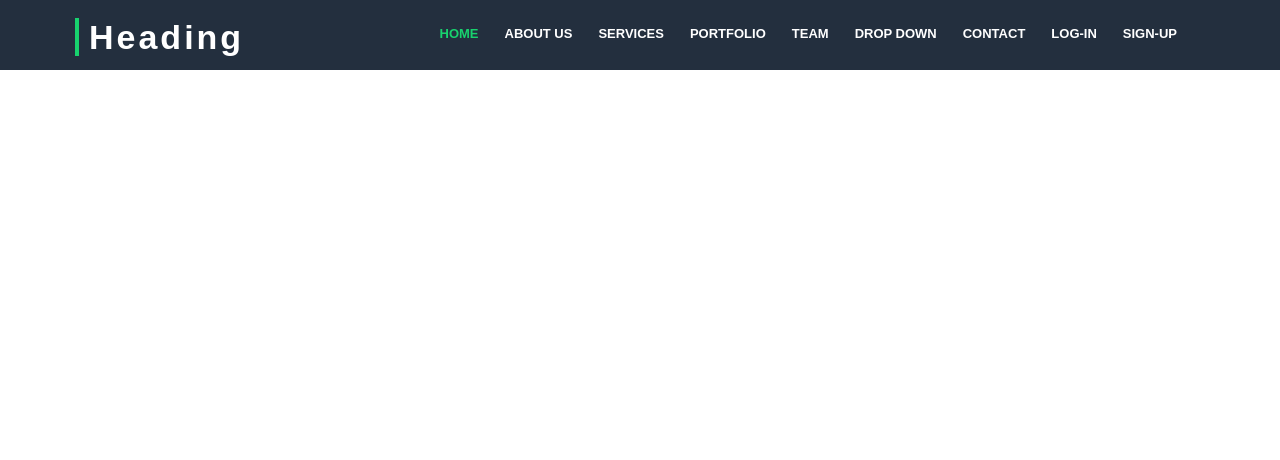
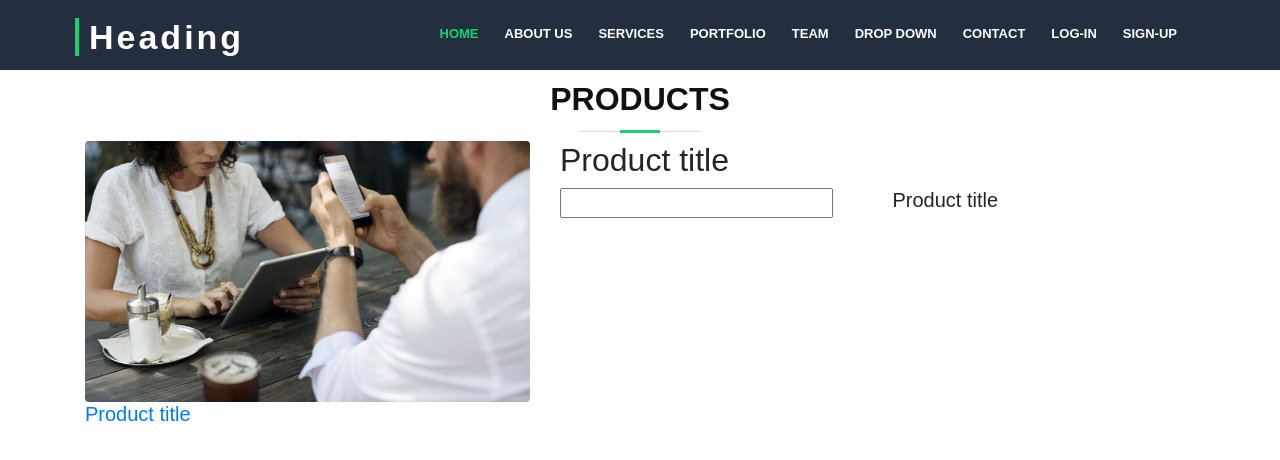
Before and after one commit to sarjeraogund/dairy-project, an Angular app: page /productdetails in a window 1280 px wide. Shown: the top 460 px of the page. Built offline with nearby package versions, Linux system fonts and the light colour scheme.

Commit message:
Changes product details

```diff
--- a/src/app/app-routing.module.ts
+++ b/src/app/app-routing.module.ts
@@ -8,6 +8,7 @@ import { ContactusComponent } from './components/contactus/contactus.component';
 import { UsersComponent } from './components/users/users.component';
 import { LogoutComponent } from './components/logout/logout.component';
 import { AuthguardService } from './services/authguard.service';
+import { ProductDetailsComponent } from './components/product-details/product-details.component';
 
 
 const routes: Route[] = [
@@ -18,6 +19,7 @@ const routes: Route[] = [
   {path:'logout', component: LogoutComponent,canActivate:[AuthguardService]},
   {path:'signup', component: SignupComponent},
   {path:'users', component: UsersComponent,canActivate:[AuthguardService]},
+  {path:'productdetails', component: ProductDetailsComponent},
   {path:'**', component: PageNotFoundComponent}
 
 ];
--- a/src/app/components/home/home.component.html
+++ b/src/app/components/home/home.component.html
@@ -122,11 +122,11 @@
           </header>
         <div class="row">
           <div class="col-md-4 box">
-            <a href="#">
+            <a href="/productdetails?id=ss">
               <div class="img">
                 <img src="assets/img/about-mission.jpg" alt="" class="img-fluid rounded">
               </div>
-              <h5>Product title</h5>
+              <h5>Product title 1</h5>
             </a>
           </div>
           <div class="col-md-4 box">
@@ -134,7 +134,7 @@
                 <div class="img">
                   <img src="assets/img/about-mission.jpg" alt="" class="img-fluid rounded">
                 </div>
-                <h5>Product title</h5>
+                <h5>Product title 2</h5>
               </a>
           </div>
           <div class="col-md-4 box">
@@ -142,7 +142,7 @@
                 <div class="img">
                   <img src="assets/img/about-mission.jpg" alt="" class="img-fluid rounded">
                 </div>
-                <h5>Product title</h5>
+                <h5>Product title 3</h5>
               </a>
           </div>
         </div>
--- a/src/app/components/product-details/product-details.component.html
+++ b/src/app/components/product-details/product-details.component.html
@@ -1 +1,30 @@
-<p>product-details works!</p>
+<section id="product">
+        <div class="container">
+            <header class="section-header">
+                <h3>Products</h3>
+            </header>
+          <div class="row">
+            <div class="col-md-5 box">
+              <a href="#">
+                <div class="img">
+                  <img src="assets/img/about-mission.jpg" alt="" class="img-fluid rounded">
+                </div>
+                <h5>Product title</h5>
+              </a>
+            </div>
+            <div class="col-md-7 box">
+                <div class="row">
+                    <div class="col-md-12 box">
+                        <h2>Product title</h2>
+                    </div>
+                    <div class="col-md-6 box">
+                        <h5><input type="text" [(ngModel)]="inputText"></h5>
+                    </div>
+                    <div class="col-md-6 box">
+                        <h5>Product title</h5>
+                    </div>
+                </div>
+            </div>
+          </div>
+        </div>
+</section>
--- a/src/app/components/product-details/product-details.component.ts
+++ b/src/app/components/product-details/product-details.component.ts
@@ -1,4 +1,4 @@
-import { Component, OnInit } from '@angular/core';
+import { Component, OnInit, Input } from '@angular/core';
 
 @Component({
   selector: 'app-product-details',
@@ -7,9 +7,12 @@ import { Component, OnInit } from '@angular/core';
 })
 export class ProductDetailsComponent implements OnInit {
 
+  @Input('id') inputText: string;
+  inputTxt: string;
   constructor() { }
 
   ngOnInit() {
+    this.inputTxt = this.inputText;
   }
 
 }
--- a/src/app/components/top-navigation/top-navigation.component.html
+++ b/src/app/components/top-navigation/top-navigation.component.html
@@ -29,7 +29,6 @@
           <li><a *ngIf="!loginService.isUserLoggedIn()" routerLink="login" routerLinkActive="active">Log-In</a></li>
           <li><a *ngIf="!loginService.isUserLoggedIn()" routerLink="signup" routerLinkActive="active">Sign-Up</a></li>
           <li><a *ngIf="loginService.isUserLoggedIn()" routerLink="logout" routerLinkActive="active">Log-Out</a></li>
-
         </ul>
       </nav><!-- #nav-menu-container -->
     </div>
--- a/src/styles.css
+++ b/src/styles.css
@@ -1355,6 +1355,12 @@ body {
     background: #13a456;
   }
 
+  /*------------------*/
+
+  #product {
+    padding: 80px 0;
+  }
+
   /*--------------------------------------------------------------
   # Footer
   --------------------------------------------------------------*/
```
